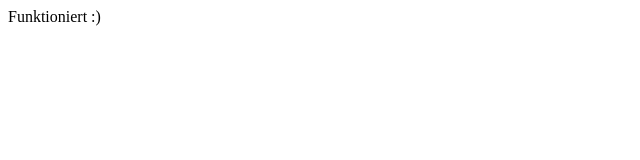
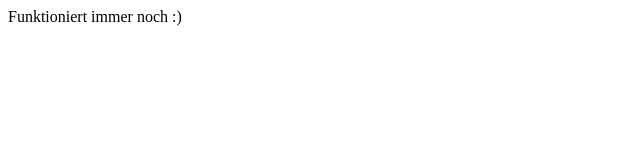
Before and after one commit to bplaum/bplaum.github.io, a plain HTML site: page index.html in a window 1280 px wide. Shown: the full height of the page, 0-640 px from the left. Drawn offline with Linux system fonts and the light colour scheme.

Commit message:
Test updating

```diff
--- a/index.html
+++ b/index.html
@@ -7,7 +7,7 @@
 <!--    <script src="script.js"></script> -->
   </head>
   <body>
-    Funktioniert :)
+    Funktioniert immer noch :)
     <!-- page content -->
   </body>
 </html>
```
